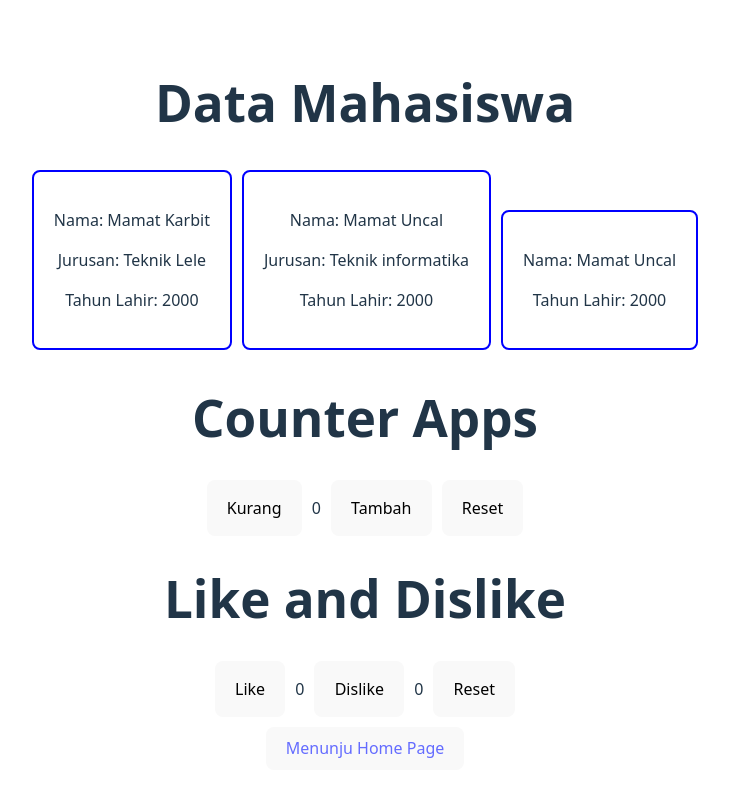
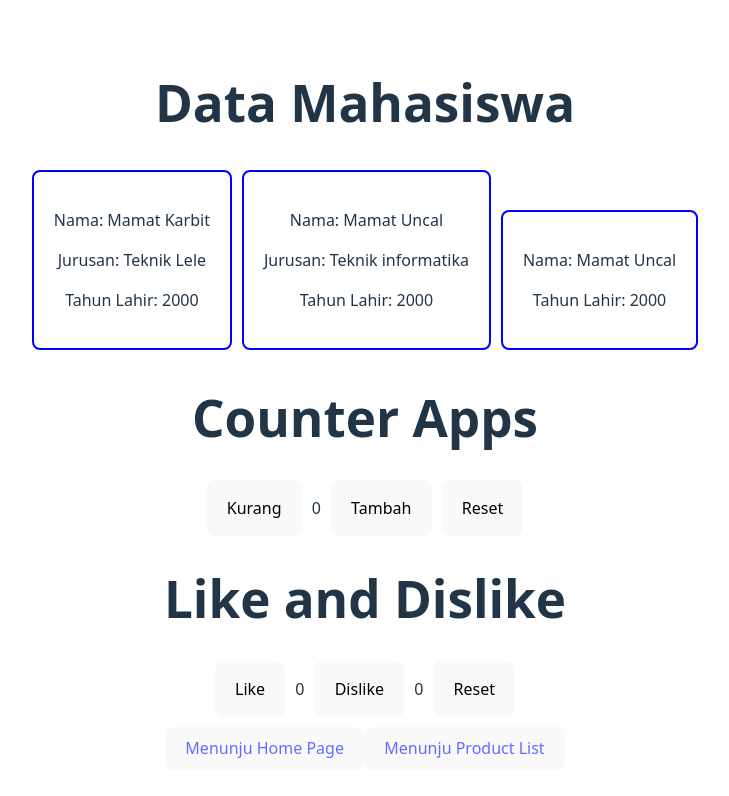
Before and after one commit to Sastraaaa/React-Basic, a React (Vite) app: page / in a window 1280 px wide. Shown: the top 796 px of the page, without its empty margins (275-1004 px from the left). Built offline with nearby package versions, Linux system fonts and the light colour scheme; the HTML template or start-up script is replaced by a standard one.

Commit message:
feat(dashboard): add product list navigation button
- Add new button to navigate to product list page
- Position button below existing home page button with consistent styling
- Extends dashboard navigation options for users

```diff
--- a/src/components/Dashboard.tsx
+++ b/src/components/Dashboard.tsx
@@ -16,6 +16,9 @@ const Dashboard = () => {
       <button style={{ marginTop: "10px" }}>
         <Link to="/home">Menunju Home Page</Link>
       </button>
+      <button style={{ marginTop: "10px" }}>
+        <Link to="/produt-list">Menunju Product List</Link>
+      </button>
     </div>
   );
 };
```
